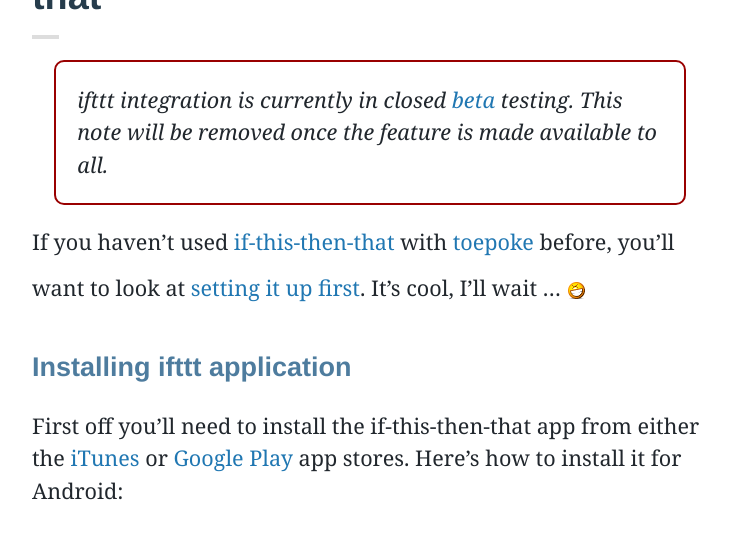
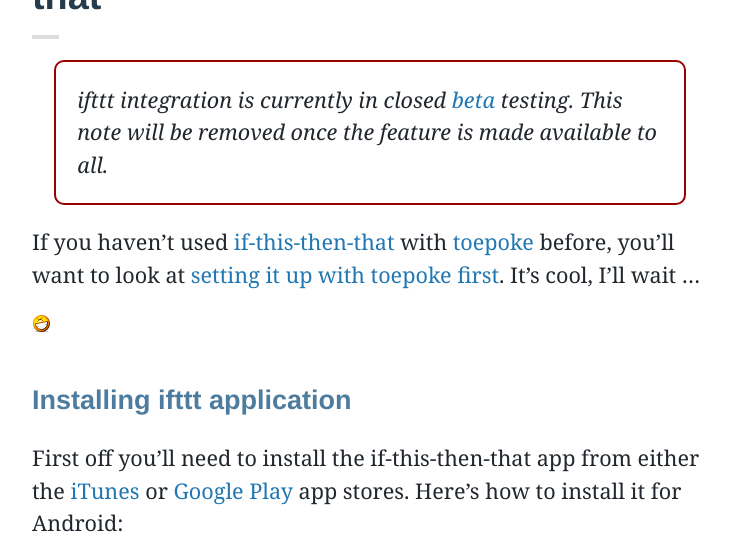
Before and after one commit to toepoke/toepoke.github.io, a Jekyll site: the page built from _posts/2016/2016-02-06-notifications-with-ifttt.md, in a window 1280 px wide and 900 px high, scrolled down 692 px, cut to the strip 0-537 px from the top of the window. Shown: the whole strip, without its empty margins (270-1000 px from the left). Built offline with Jekyll 4.4.1, drawn with Linux system fonts in a browser that asks for light colours; nearby versions of some CDN libraries; some web fonts are replaced; comment, search, counter and statistics services are not loaded.

Commit message:
Clarification

```diff
--- a/_posts/2016/2016-02-06-notifications-with-ifttt.md
+++ b/_posts/2016/2016-02-06-notifications-with-ifttt.md
@@ -24,7 +24,7 @@
 </p>
 
 If you haven't used [if-this-then-that](https://ifttt.com) with [toepoke](https://toepoke.co.uk) before, you'll want to
-look at [setting it up first]({% post_url /2016/2016-02-06-if-this-the-that-integration %}). It's cool, I'll wait ... <img src='/images/grin.png' alt='grin' title='grin' />
+look at [setting it up with toepoke first]({% post_url /2016/2016-02-06-if-this-the-that-integration %}). It's cool, I'll wait ... <img src='/images/grin.png' alt='grin' title='grin' />
 
 ## Installing ifttt application
 
```
